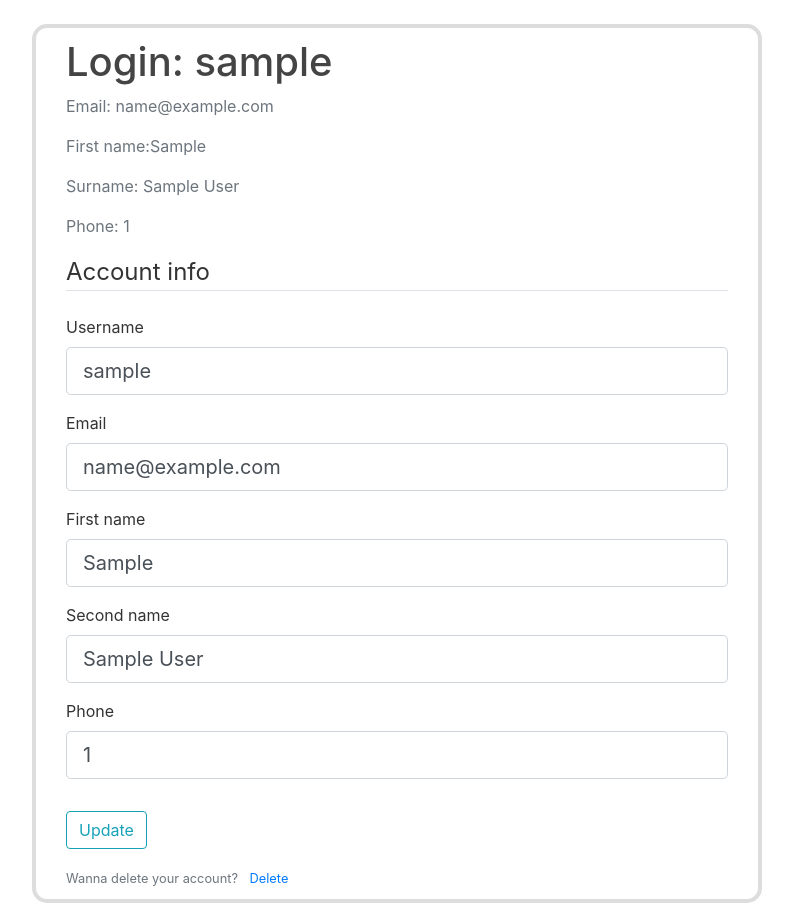
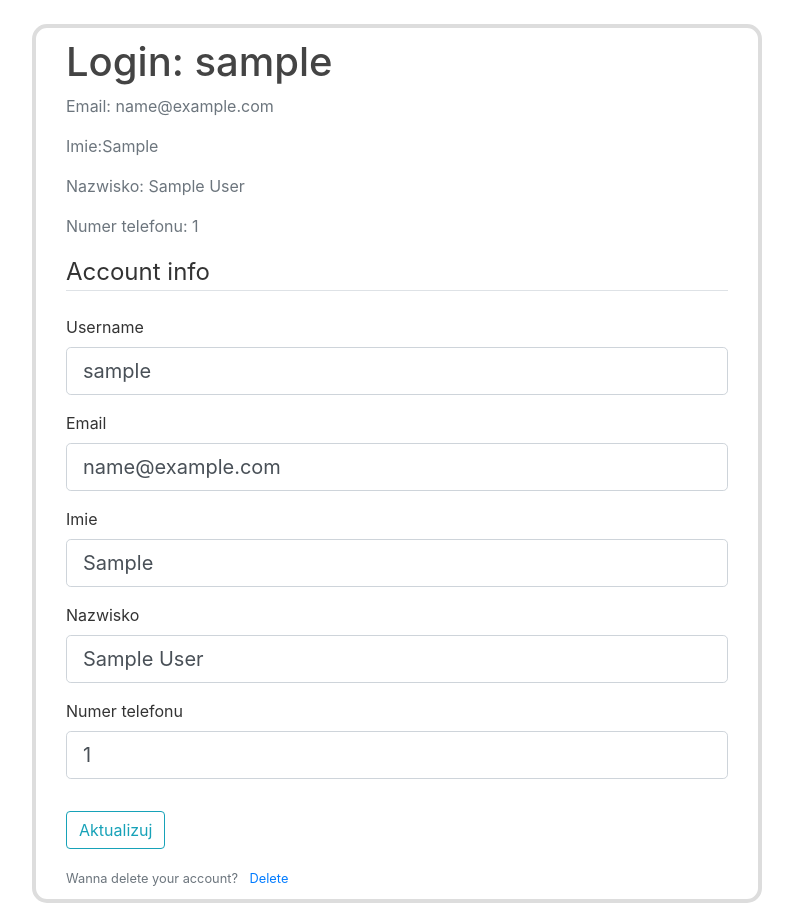
Before and after one commit to killzone10/BD2_project, a Flask app: page /account in a window 1280 px wide. Shown: the part 56-969 px from the top of the page, without its empty margins (53-846 px from the left). Run offline with Flask 2, Linux system fonts and the light colour scheme; a user stored in the database is signed in; tables that the repository leaves empty hold one stand-in row (values such as "Sample post"); some libraries are stand-ins or nearby versions.

Commit message:
changed to polish

```diff
--- a/app/forms.py
+++ b/app/forms.py
@@ -13,12 +13,12 @@ class RegistrationForm(FlaskForm):
                             validators=[DataRequired(),Length(min = 2,max = 20)])
     email = StringField('Email',
                             validators=[DataRequired(),Email()])
-    password = PasswordField('Password',
+    password = PasswordField('Hasło',
                             validators=[DataRequired()])
-    confirm_password = PasswordField('Confirm Password',
+    confirm_password = PasswordField('Potwierdź hasło',
                                 validators=[DataRequired(),EqualTo('password')])
 
-    submit = SubmitField('Sign up')
+    submit = SubmitField('Zarejestruj się')
 
 
     def validate_username(self,username):
@@ -39,7 +39,7 @@ class LoginForm(FlaskForm):
     password = PasswordField('Password',
                             validators=[DataRequired()])
     remember = BooleanField('Remember Me')
-    submit = SubmitField('Log in ')
+    submit = SubmitField('Zaloguj się')
 
 
 class UpdateAccountForm(FlaskForm):
@@ -48,16 +48,16 @@ class UpdateAccountForm(FlaskForm):
     email = StringField('Email',
                             validators=[DataRequired(),Email()])
 
-    first_name = StringField('First name',
+    first_name = StringField('Imie',
                             validators=[DataRequired(),Length(min = 2, max = 20)])
 
-    second_name = StringField('Second name',
+    second_name = StringField('Nazwisko',
                             validators=[DataRequired(),Length(min = 2, max = 20)])
 
-    phone = TelField('Phone',validators=[DataRequired(),Length(min = 2, max = 10)])
+    phone = TelField('Numer telefonu',validators=[DataRequired(),Length(min = 2, max = 10)])
 
 
-    submit = SubmitField('Update')
+    submit = SubmitField('Aktualizuj')
 
 
     def validate_username(self,username):
@@ -83,31 +83,31 @@ class OrderForm(FlaskForm):
     email = StringField('Email',
                             validators=[DataRequired(),Email()])
 
-    first_name = StringField('First name',
+    first_name = StringField('Imie',
                             validators=[DataRequired(),Length(min = 2, max = 20)])
 
-    second_name = StringField('Second name',
+    second_name = StringField('Nazwisko',
                             validators=[DataRequired(),Length(min = 2, max = 20)])
 
-    phone = TelField('Phone',validators=[DataRequired(),Length(min = 2, max = 10)])
+    phone = TelField('Numer telefonu',validators=[DataRequired(),Length(min = 2, max = 10)])
 
 
-    country = StringField('Country',
+    country = StringField('Kraj',
                             validators=[DataRequired(),Length(min = 2,max = 40)])
 
-    city = StringField('City',
+    city = StringField('Miasto',
                             validators=[DataRequired(),Length(min = 2,max = 40)])
 
 
-    street = StringField('Street',
+    street = StringField('Ulica',
                             validators=[DataRequired(),Length(min = 2,max = 40)])
 
-    number = TelField('Number',validators=[DataRequired(),Length(min = 2, max = 10)])
+    number = TelField('Numer mieszkania',validators=[DataRequired(),Length(min = 2, max = 10)])
 
-    postal_code = StringField('Postal-Code  ',validators=[DataRequired(),Length(min = 2, max = 10)])
+    postal_code = StringField('Kod pocztowy',validators=[DataRequired(),Length(min = 2, max = 10)])
 
-    invoice = BooleanField('Wanna invoice?')
+    invoice = BooleanField('Czy potrzebujesz faktury?')
 
     nip = TelField("NIP",validators=[Length(max = 10)])
 
-    submit = SubmitField('Buy')
+    submit = SubmitField('Kup')
--- a/app/templates/account.html
+++ b/app/templates/account.html
@@ -7,9 +7,9 @@
     <div class="media-body">
       <h2 class="account-heading">Login: {{current_user.username}}</h2>
       <p class="text-secondary"> Email: {{current_user.email}}</p>
-      <p class="text-secondary">First name:{{current_user.first_name}}</p>
-      <p class="text-secondary">Surname: {{current_user.second_name}}</p>
-      <p class="text-secondary">Phone: {{current_user.phone}}</p>
+      <p class="text-secondary">Imie:{{current_user.first_name}}</p>
+      <p class="text-secondary">Nazwisko: {{current_user.second_name}}</p>
+      <p class="text-secondary">Numer telefonu: {{current_user.phone}}</p>
 
     </div>
   </div>
--- a/app/templates/my_order.html
+++ b/app/templates/my_order.html
@@ -3,9 +3,9 @@
 {%endblock%}
 {% block body %}
 {% set price = 0 %}
-  <h1 class = "header"> Your order: </h1>
+  <h1 class = "header"> Twoje zamówienia: </h1>
   {% for item in order %}
-   <p class="text-secondary"> Order </p>
+   <p class="text-secondary" style = " font-size: 30px;"> Zamówienie:  </p>
   <tr>
     {% for i in item %}
     <p class="text-secondary"> <a href="/products/{{ i.id }}"> Nazwa: {{i.name}}  Amount: Cena: {{i.price}} </a></p>
```
